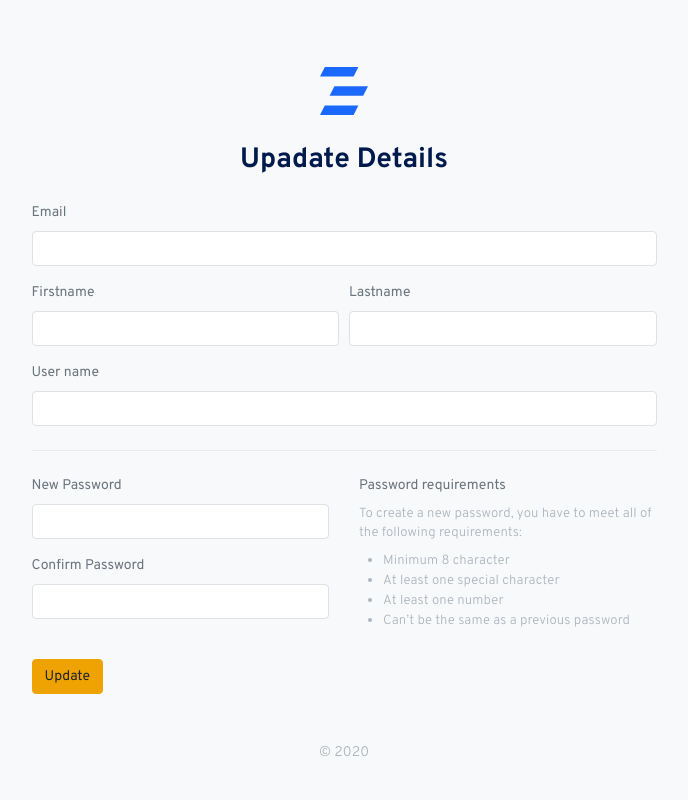
After one commit to naseef434/admin-user-login-python, a Django app: template adminlogin/template/edit.html in a window 1280 px wide. The commit adds this page. Shown: the whole page, without its empty margins (296-984 px from the left). Run offline with Django 3.2, Linux system fonts and the light colour scheme; the template is opened without the code that fills it, so the values that code supplies are empty; some libraries are stand-ins or nearby versions.

Commit message:
edit and upadate compleeted

```diff
--- /dev/null
+++ b/adminlogin/template/edit.html
@@ -0,0 +1,115 @@
+{% load static %}
+<!doctype html>
+<html lang="en">
+  <head>
+    <meta charset="utf-8">
+    <meta name="viewport" content="width=device-width, initial-scale=1, shrink-to-fit=no">
+    <meta name="description" content="">
+    <meta name="author" content="">
+    <link rel="icon" href="favicon.ico">
+    <title>Tiny Dashboard - A Bootstrap Dashboard Template</title>
+    <!-- Simple bar CSS -->
+    <link rel="stylesheet" href="{% static 'css/simplebar.css' %}">
+    <!-- Fonts CSS -->
+    <link href="https://fonts.googleapis.com/css2?family=Overpass:ital,wght@0,100;0,200;0,300;0,400;0,600;0,700;0,800;0,900;1,100;1,200;1,300;1,400;1,600;1,700;1,800;1,900&display=swap" rel="stylesheet">
+    <!-- Icons CSS -->
+    <link rel="stylesheet" href="{% static 'css/feather.css' %}">
+    <!-- Date Range Picker CSS -->
+    <link rel="stylesheet" href="{% static 'css/daterangepicker.css' %}">
+    <!-- App CSS -->
+    <link rel="stylesheet" href="{% static 'css/app-light.css' %}" id="lightTheme">
+    <link rel="stylesheet" href="{% static 'css/app-dark.css' %}" id="darkTheme" disabled>
+  </head>
+  <body class="light ">
+    <div class="wrapper vh-100">
+      <div class="row align-items-center h-100">
+        <form class="col-lg-6 col-md-8 col-10 mx-auto" action="/update/{{user.id}}" method="POST">
+          {% csrf_token %}
+          <div class="mx-auto text-center my-4">
+            <a class="navbar-brand mx-auto mt-2 flex-fill text-center" href="./index.html">
+              <svg version="1.1" id="logo" class="navbar-brand-img brand-md" xmlns="http://www.w3.org/2000/svg" xmlns:xlink="http://www.w3.org/1999/xlink" x="0px" y="0px" viewBox="0 0 120 120" xml:space="preserve">
+                <g>
+                  <polygon class="st0" points="78,105 15,105 24,87 87,87 	" />
+                  <polygon class="st0" points="96,69 33,69 42,51 105,51 	" />
+                  <polygon class="st0" points="78,33 15,33 24,15 87,15 	" />
+                </g>
+              </svg>
+            </a>
+            <h2 class="my-3">Upadate Details</h2>
+          </div>
+          <div class="form-group">
+            <label for="inputEmail4">Email</label>
+            <input type="email" class="form-control" id="inputEmail4" name="email" value="{{user.email}}">
+          </div>
+          <div class="form-row">
+            <div class="form-group col-md-6">
+              <label for="firstname">Firstname</label>
+              <input type="text" id="firstname" class="form-control" name="first_name" value="{{user.first_name}}">
+            </div>
+            <div class="form-group col-md-6">
+              <label for="lastname">Lastname</label>
+              <input type="text" id="lastname" class="form-control" name="last_name" value="{{user.last_name}}">
+            </div>
+          </div>
+          <div class="form-group">
+            <label for="inputEmail4">User name</label>
+            <input type="text" class="form-control" id="inputEmail4" name="username" value="{{user.username}}">
+          </div>
+          <hr class="my-4">
+          <div class="row mb-4">
+            <div class="col-md-6">
+              <div class="form-group">
+                <label for="inputPassword5">New Password</label>
+                <input type="password" class="form-control" id="inputPassword5" name="password">
+              </div>
+              <div class="form-group">
+                <label for="inputPassword6">Confirm Password</label>
+                <input type="password" class="form-control" id="inputPassword6">
+              </div>
+            </div>
+            <div class="col-md-6">
+              <p class="mb-2">Password requirements</p>
+              <p class="small text-muted mb-2"> To create a new password, you have to meet all of the following requirements: </p>
+              <ul class="small text-muted pl-4 mb-0">
+                <li> Minimum 8 character </li>
+                <li>At least one special character</li>
+                <li>At least one number</li>
+                <li>Can’t be the same as a previous password </li>
+              </ul>
+            </div>
+          </div>
+          <!--<button class="btn btn-lg btn-primary btn-block" type="submit">Sign up</button>-->
+          <input type="submit" class="fadeIn fourth btn btn-warning" value="Update">
+          {% for message in messages %}
+            <p>{{message}}</p>
+            {% endfor %}
+          <p class="mt-5 mb-3 text-muted text-center">© 2020</p>
+        </form>
+      </div>
+    </div>
+    <script src="{ static 'js/jquery.min.js' %}"></script>
+    <script src="{ static 'js/popper.min.js' %}"></script>
+    <script src="{ static 'js/moment.min.js' %}"></script>
+    <script src="{ static 'js/bootstrap.min.js' %}"></script>
+    <script src="{ static 'js/simplebar.min.js' %}"></script>
+    <script src="{ static 'js/daterangepicker.js' %}'"></script>
+    <script src="{ static 'js/jquery.stickOnScroll.js' %}"></script>
+    <script src="{ static 'js/tinycolor-min.js' %}"></script>
+    <script src="{ static 'js/config.js' %}"></script>
+    <script src="{ static 'js/apps.js' %}"></script>
+    <!-- Global site tag (gtag.js) - Google Analytics -->
+    <script async src="https://www.googletagmanager.com/gtag/js?id=UA-56159088-1"></script>
+    <script>
+      window.dataLayer = window.dataLayer || [];
+
+      function gtag()
+      {
+        dataLayer.push(arguments);
+      }
+      gtag('js', new Date());
+      gtag('config', 'UA-56159088-1');
+    </script>
+  </body>
+</html>
+</body>
+</html>
--- a/adminlogin/urls.py
+++ b/adminlogin/urls.py
@@ -9,6 +9,8 @@ urlpatterns = [
     path('adminlogin/',views.adminLogin, name="adminlogin"),
     path('dashboard1/',views.adminDashboard),
     path('logoutuser/',views.logoutuser),
+    path('edit/<int:id>', views.edit),
+    path('update/<int:id>', views.update),
     # path('userLogin/',views.userLogin, name="userLogin")
 
 
```
Also changed, not shown: adminlogin/template/admin_dashboard.html (+13 -8 lines), adminlogin/template/app.html (+7 -0 lines), adminlogin/views.py (+25 -4 lines).
